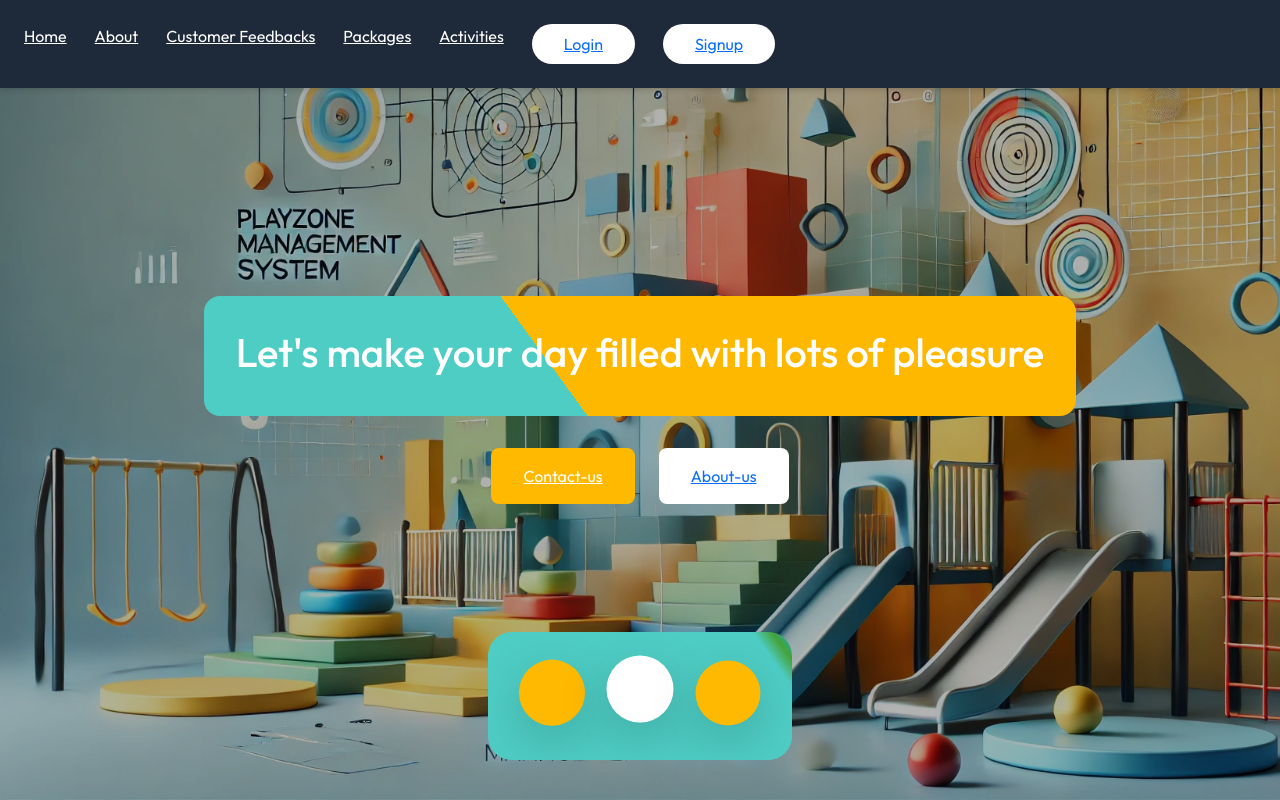
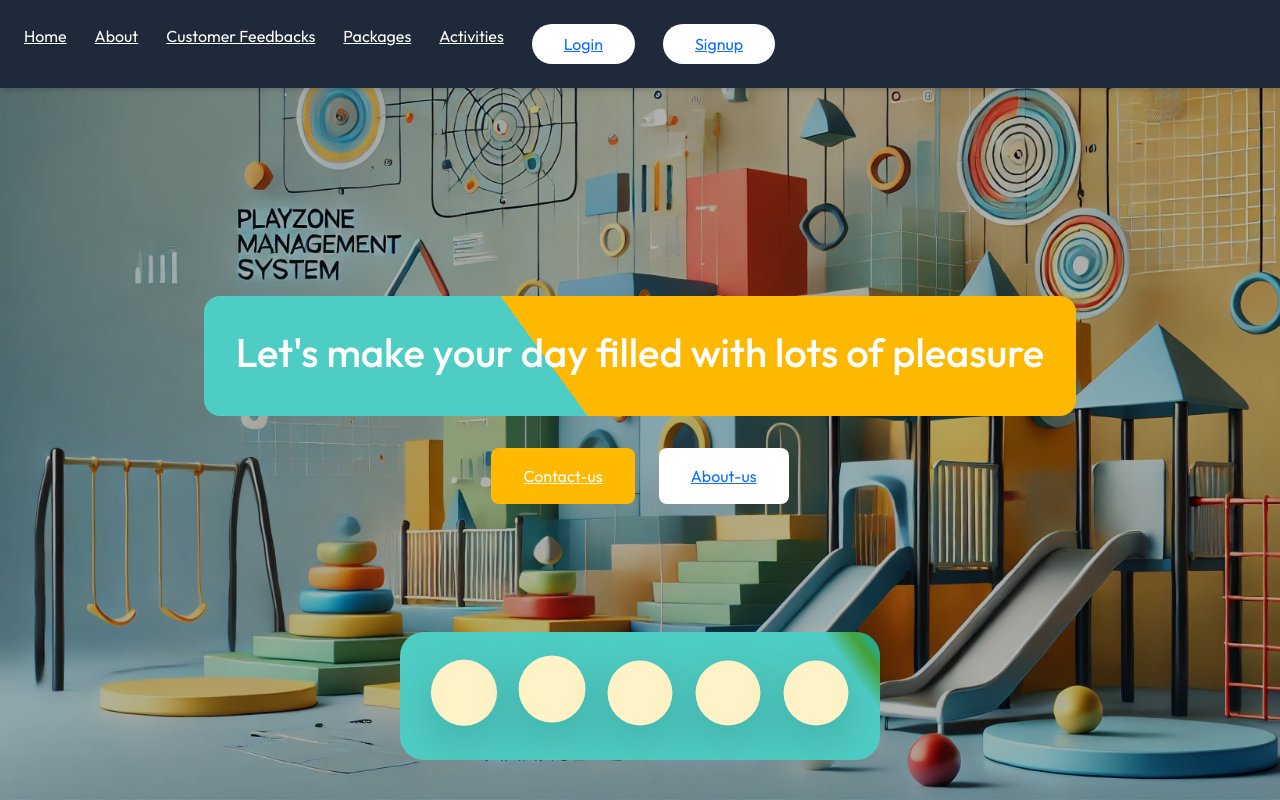
Before and after one commit to ashen0217/PlayzoneManagementSystem-By-MERN-Stack, a React (Vite) app in the folder frontend/: page / in a window 1280 px wide. Shown: the top 800 px of the page. Built offline with nearby package versions, Linux system fonts and the light colour scheme.

Commit message:
asa
asas

```diff
--- a/frontend/src/components/Home.jsx
+++ b/frontend/src/components/Home.jsx
@@ -158,7 +158,7 @@ const Home = () => {
                   repeat: Infinity,
                   ease: "easeInOut"
                 }}
-                className="w-16 h-16 bg-amber-400 rounded-full shadow-lg"
+                className="w-16 h-16 bg-amber-100 rounded-full shadow-lg"
               />
               <motion.div
                 animate={{
@@ -170,7 +170,7 @@ const Home = () => {
                   repeat: Infinity,
                   ease: "easeInOut"
                 }}
-                className="w-16 h-16 bg-white rounded-full shadow-lg"
+                className="w-16 h-16 bg-amber-100 rounded-full shadow-lg"
               />
               <motion.div
                 animate={{
@@ -182,7 +182,31 @@ const Home = () => {
                   repeat: Infinity,
                   ease: "easeInOut"
                 }}
-                className="w-16 h-16 bg-amber-400 rounded-full shadow-lg"
+                className="w-16 h-16 bg-amber-100 rounded-full shadow-lg"
+              />
+              <motion.div
+                animate={{
+                  y: [0, -20, 0],
+                  scale: [1, 1.1, 1]
+                }}
+                transition={{
+                  duration: 3,
+                  repeat: Infinity,
+                  ease: "easeInOut"
+                }}
+                className="w-16 h-16 bg-amber-100 rounded-full shadow-lg"
+              />
+              <motion.div
+                animate={{
+                  y: [0, -20, 0],
+                  scale: [1, 1.1, 1]
+                }}
+                transition={{
+                  duration: 3,
+                  repeat: Infinity,
+                  ease: "easeInOut"
+                }}
+                className="w-16 h-16 bg-amber-100 rounded-full shadow-lg"
               />
             </div>
           </motion.div>
```
